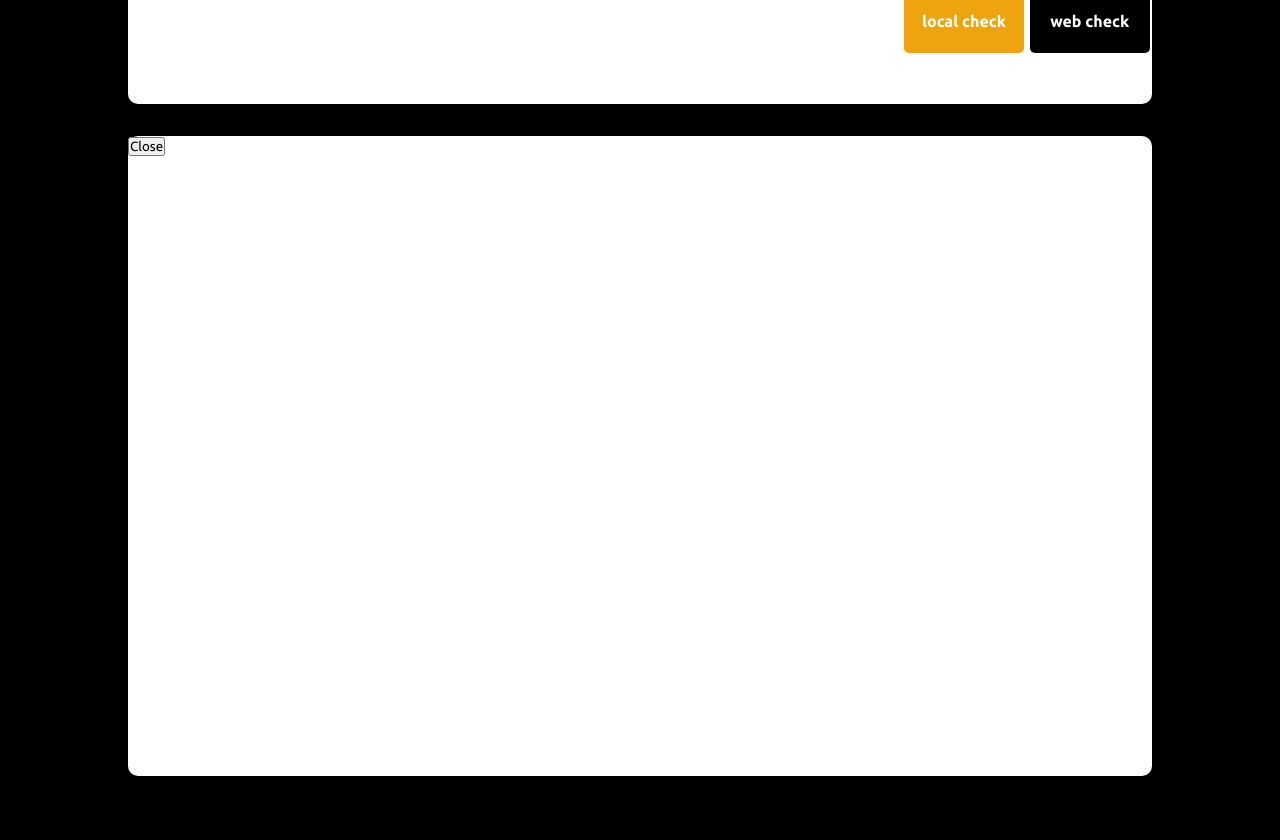
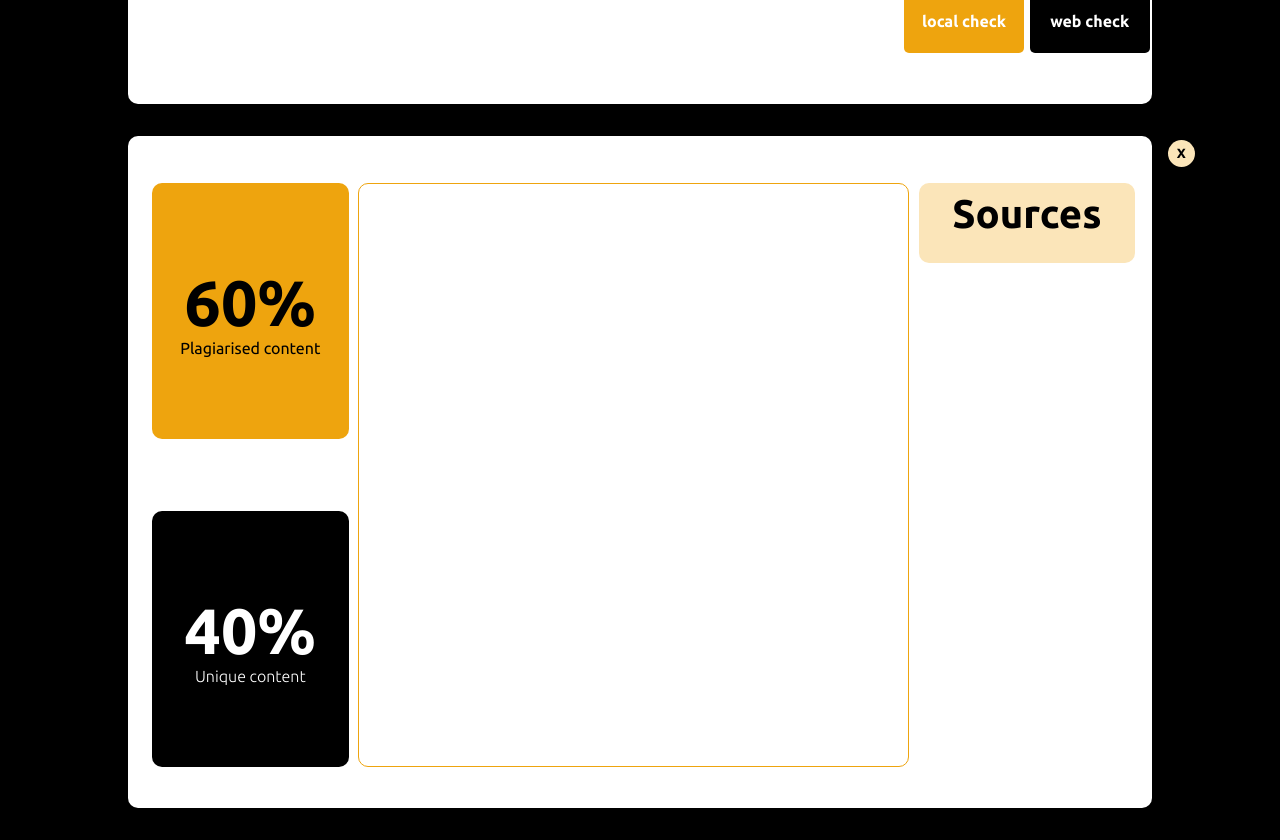
Before and after one commit to Fiifisapp/client, a React (Create React App) app: page / in a window 1280 px wide. Shown: the part 1120-1960 px from the top of the page. Before the commit the page ends 1928 px from the top, so only its background shows below. Built offline with nearby package versions, Linux system fonts and the light colour scheme.

Commit message:
report for landing page completed

```diff
--- a/src/components/LandingPage/LandingPage.Style.js
+++ b/src/components/LandingPage/LandingPage.Style.js
@@ -126,8 +126,93 @@ export const WebButton = styled.button`
 
 export const ReportContainer = styled.div`
   width: 80%;
-  height: 80vh;
+  height: 84vh;
   margin: 2em auto;
   background-color: white;
   border-radius: 10px;
 `;
+export const ReportDetails = styled.div`
+  margin-top: 1em;
+  margin-left: 1.5em;
+  width: 96%;
+  display: flex;
+  flex-direction: row;
+  justify-content: space-between;
+`;
+
+export const ResultsWrapper = styled.div`
+  width: 20%;
+  height: 73vh;
+  display: flex;
+  flex-direction: column;
+  justify-content: space-between;
+`;
+
+export const Plagiarised = styled.div`
+  background-color: #eea40e;
+  width: 100%;
+  height: 32vh;
+  border-radius: 10px;
+  display: flex;
+  flex-direction: column;
+  justify-content: center;
+  align-items: center;
+  color: black;
+  font-weight: bold;
+`;
+export const Percentage = styled.h1`
+  text-align: center;
+  font-size: 4em;
+  margin: 0 auto;
+`;
+export const Text = styled.p`
+  font-size: 1em;
+  font-weight: lighter;
+`;
+
+export const NonPlagiarised = styled.div`
+  background-color: black;
+  width: 100%;
+  height: 32vh;
+  border-radius: 10px;
+  display: flex;
+  flex-direction: column;
+  justify-content: center;
+  align-items: center;
+`;
+export const Content = styled.div`
+  border-radius: 10px;
+  border: 1px solid #eea40e;
+  width: 56%;
+  height: 73vh;
+  overflow-y: scroll;
+`;
+export const SourceWrapper = styled.div`
+  background-color: #fbe5b9;
+  width: 22%;
+  height: 10vh;
+  border-radius: 10px;
+  text-align: center;
+`;
+
+export const SourceText = styled.h1`
+  font-size: 2.5em;
+  margin-top: 0.2em;
+  color: black;
+`;
+
+export const CloseButton = styled.button`
+  margin-top: 4px;
+  margin-left: 78em;
+  width: 2em;
+  height: 2em;
+  background-color: #FBE5B9;
+  border: none;
+  border-radius: 20px;
+  color: black;
+  font-weight: bold;
+
+  &:hover{
+    cursor: pointer;
+  }
+`;
--- a/src/components/LandingPage/LandingPage.js
+++ b/src/components/LandingPage/LandingPage.js
@@ -17,6 +17,16 @@ import {
   BoldText,
   Button,
   ReportContainer,
+  ReportDetails,
+  ResultsWrapper,
+  Plagiarised,
+  NonPlagiarised,
+  Content,
+  SourceWrapper,
+  Percentage,
+  Text,
+  SourceText,
+  CloseButton
 } from "./LandingPage.Style";
 
 const LandingPage = () => {
@@ -65,7 +75,26 @@ const LandingPage = () => {
       </CheckerContainer>
 
       {show &&   <ReportContainer className="report-container">
-          <button onClick={() => setShow(false)}>Close</button>
+      <CloseButton onClick={() => setShow(false)}>X</CloseButton>
+
+<ReportDetails className="report-details">
+  <ResultsWrapper className="percentage-container">
+    <Plagiarised className="plagiarised">
+      <Percentage>60%</Percentage>
+      <Text>Plagiarised content</Text>
+    </Plagiarised>
+    <NonPlagiarised className="non-plagiarised">
+      <Percentage>40%</Percentage>
+      <Text>Unique content</Text>
+    </NonPlagiarised>
+  </ResultsWrapper>
+
+  <Content className="content"></Content>
+
+  <SourceWrapper className="source-wrapper">
+    <SourceText>Sources</SourceText>
+  </SourceWrapper>
+</ReportDetails>
         </ReportContainer>
       }
     </div>
```
